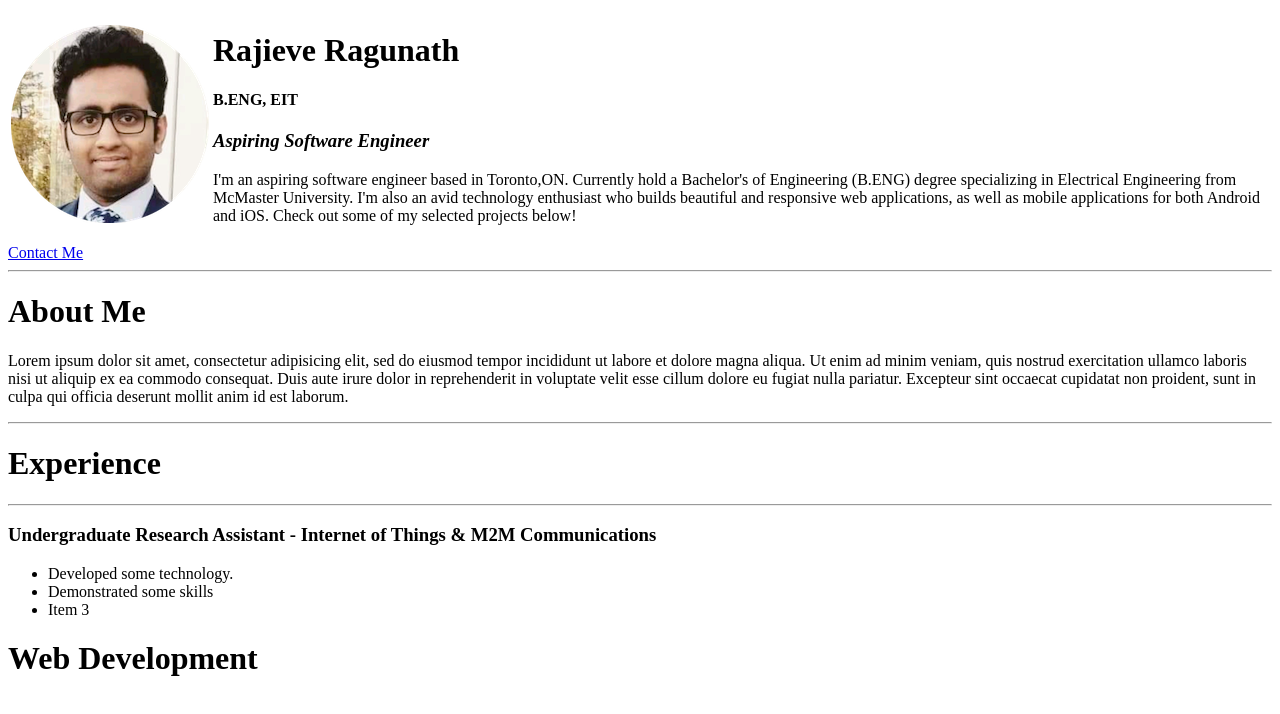
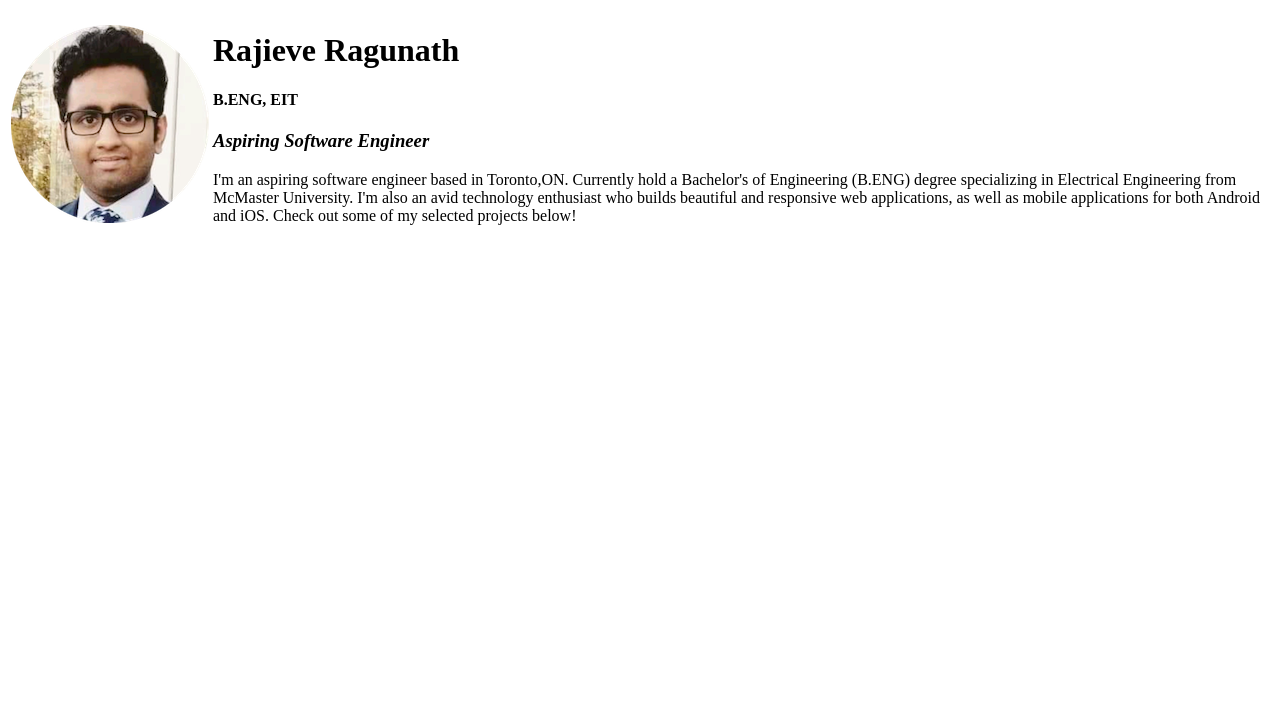
Before and after one commit to RajieveR/Personal-Website, a plain HTML site: page index.html in a window 1280 px wide. Drawn offline with Linux system fonts and the light colour scheme.

Commit message:
Removed extra sections from website.

```diff
--- a/index.html
+++ b/index.html
@@ -25,37 +25,5 @@
 				</td>
 			</tr>
 		</table>
-		<div>
-			<a href="contactPage.html">Contact Me</a>
-		</div>
-		<hr>
-
-		<div>
-			<h1>About Me</h1>
-			<p>
-				Lorem ipsum dolor sit amet, consectetur adipisicing elit, sed do eiusmod
-				tempor incididunt ut labore et dolore magna aliqua. Ut enim ad minim veniam,
-				quis nostrud exercitation ullamco laboris nisi ut aliquip ex ea commodo
-				consequat. Duis aute irure dolor in reprehenderit in voluptate velit esse
-				cillum dolore eu fugiat nulla pariatur. Excepteur sint occaecat cupidatat non
-				proident, sunt in culpa qui officia deserunt mollit anim id est laborum.
-			</p>
-		</div>
-		<hr>
-		<div>
-			<h1>Experience</h1>
-		</div>
-		<hr>
-		<div>
-			<h3>Undergraduate Research Assistant - Internet of Things & M2M Communications</h3>
-			<ul>
-				<li>Developed some technology.</li>
-				<li>Demonstrated some skills</li>
-				<li>Item 3</li>
-			</ul>
-		</div>
-		<div>
-			<h1>Web Development</h1>
-		</div>
 	</body>
 </html>
```
